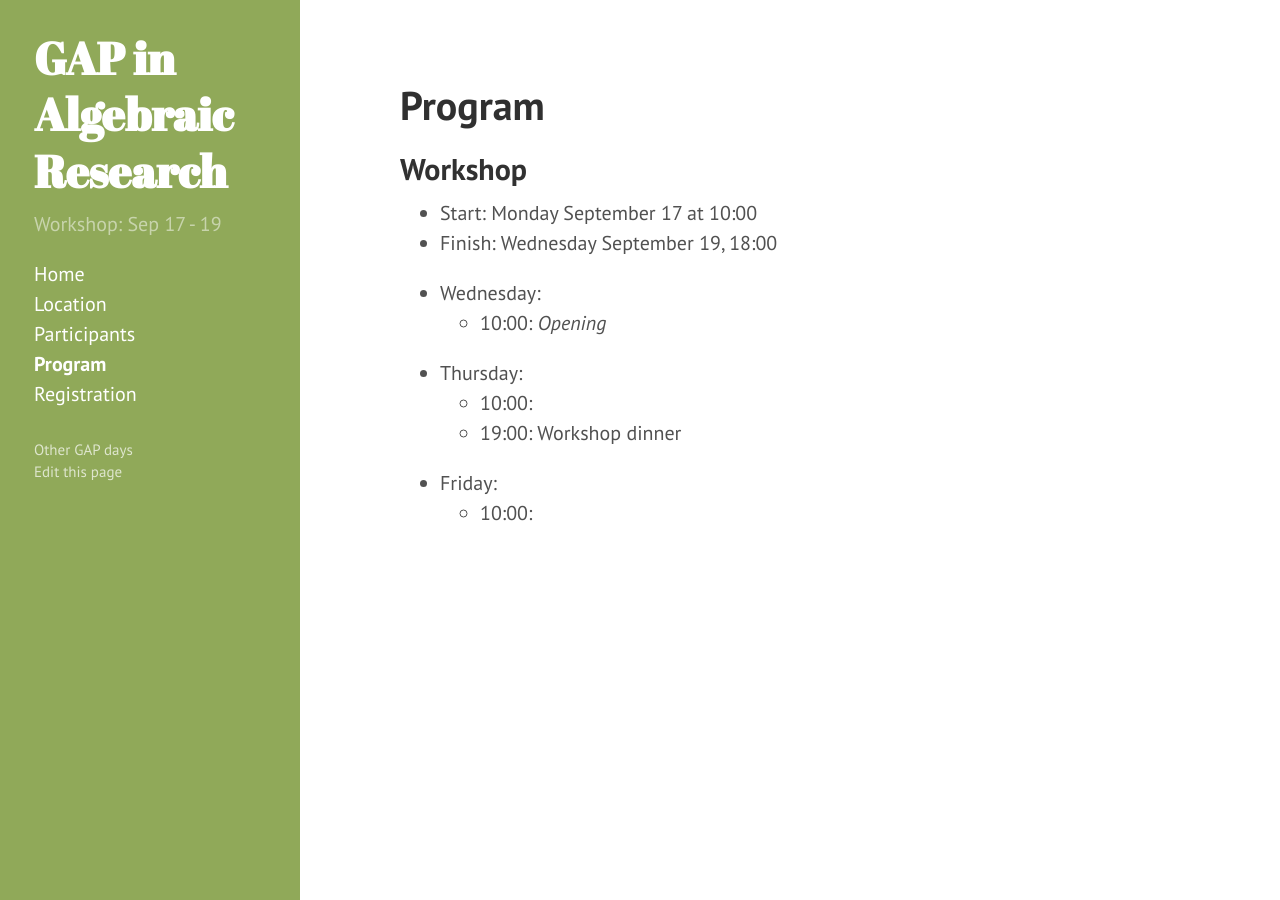
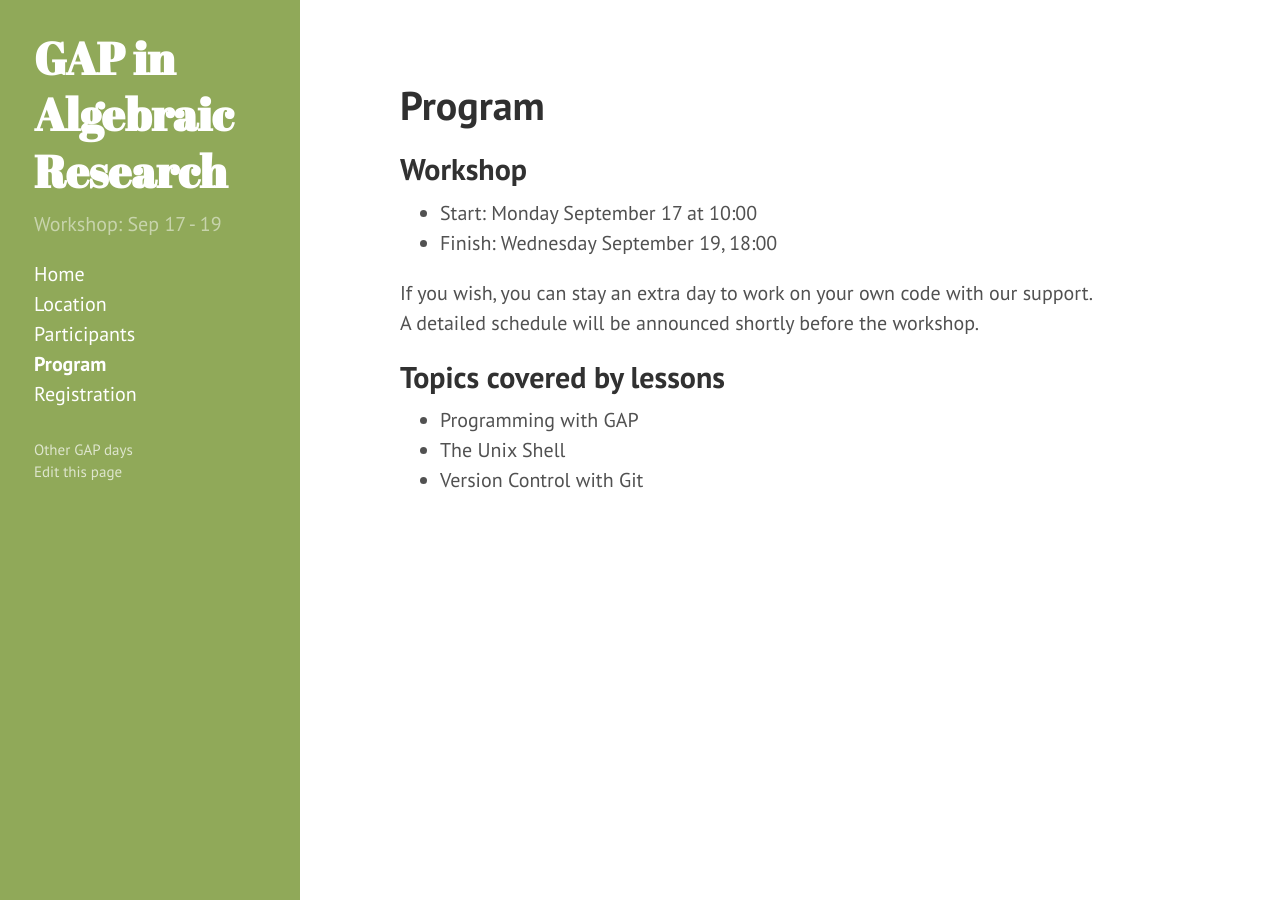
Before and after one commit to lbfm-rwth/gap-in-algebraic-research-2018, a Jekyll site: the page built from program.md, in a window 1280 px wide. Built offline with Jekyll 4.4.1, drawn with Linux system fonts in a browser that asks for light colours.

Commit message:
Preliminary program page

```diff
--- a/program.md
+++ b/program.md
@@ -5,18 +5,20 @@ title: Program
 
 
 ## Workshop
-* Start: Monday September 17 at 10:00
-* Finish: Wednesday September 19, 18:00
+- Start: Monday September 17 at 10:00
+- Finish: Wednesday September 19, 18:00
 
-- Wednesday:
-  - 10:00: *Opening*
+If you wish, you can stay an extra day to work on your own code with our support.
+<br>
+A detailed schedule will be announced shortly before the workshop.
 
-- Thursday:
-  - 10:00:
-  - 19:00: Workshop dinner
+## Topics covered by lessons
+- Programming with GAP
+- The Unix Shell
+- Version Control with Git
 
-- Friday:
-  - 10:00:
 <!--
+FIXME: also list session by thomas
+FIXME: Workshop dinner
 The focus of the workshop will be on presenting research and development related to GAP. __Please submit proposals__ (e.g., topics you want to see covered, or title of a talk you could give) to the organisers (<gapdays2017-fall@gapdays.de>).
 -->
```
Also changed, not shown: index.md (+1 -0 lines).
